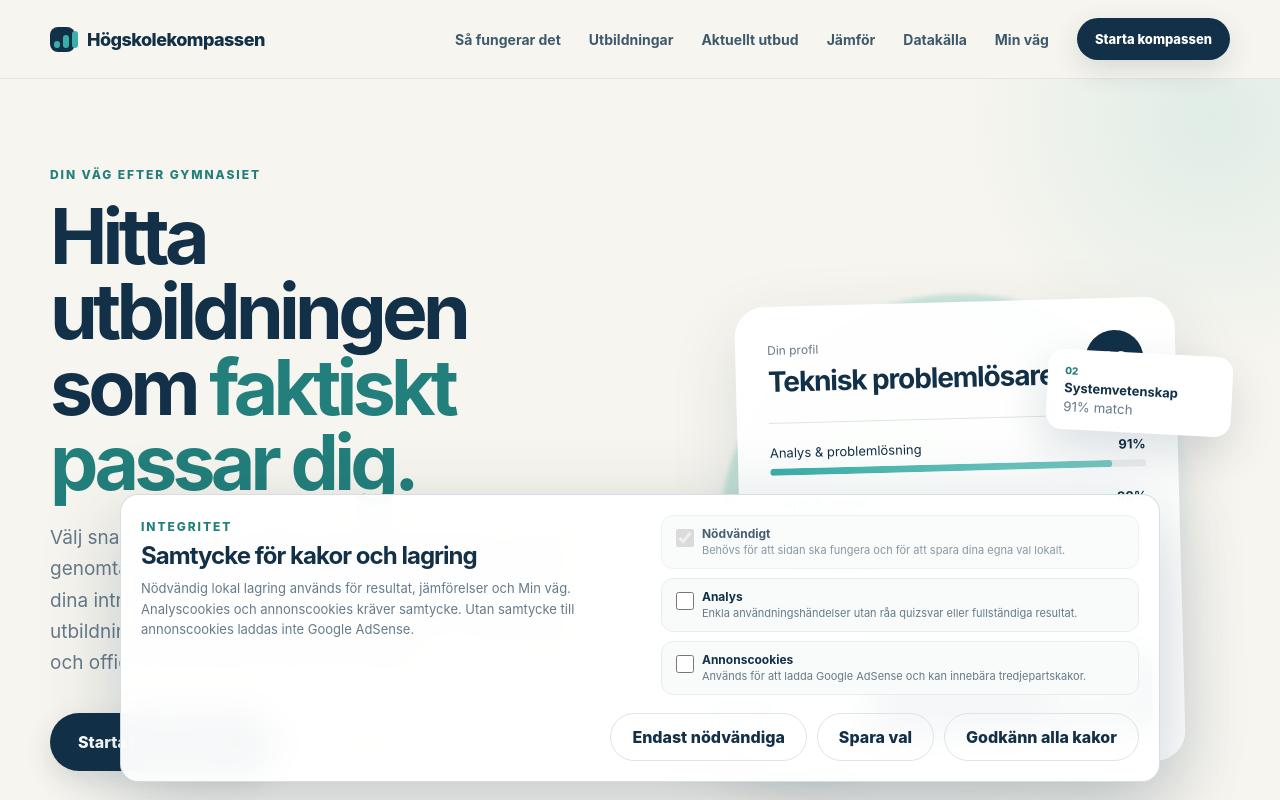
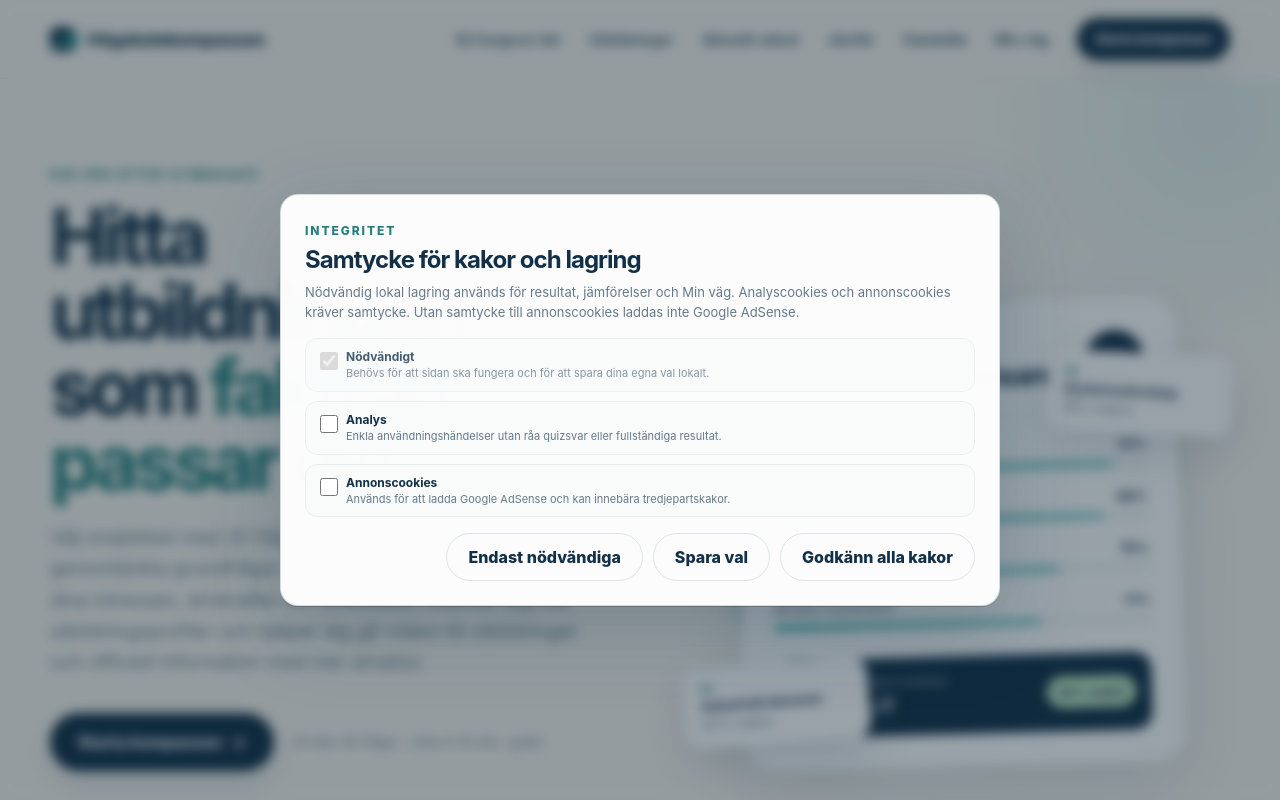
Before and after one commit to wwesslen-debug/Hogskolekompassen, a Next.js app: page / in a window 1280 px wide. Shown: the top 800 px of the page. Built offline with nearby package versions, Linux system fonts and the light colour scheme; no server answers.

Commit message:
Show cookie consent as first-visit popup

```diff
--- a/app/globals.css
+++ b/app/globals.css
@@ -567,25 +567,28 @@ img { max-width: 100%; }
 
 .cookieConsent {
   position: fixed;
-  inset: auto 18px 18px;
-  z-index: 80;
-  display: flex;
-  justify-content: center;
-  pointer-events: none;
+  inset: 0;
+  z-index: 120;
+  display: grid;
+  place-items: center;
+  padding: 18px;
+  background: rgba(13,34,50,.42);
+  backdrop-filter: blur(6px);
 }
 
 .cookieConsentPanel {
-  width: min(1040px, 100%);
-  display: grid;
-  grid-template-columns: 1.05fr 1fr;
-  gap: 18px;
-  padding: 20px;
+  width: min(720px, 100%);
+  max-height: calc(100vh - 36px);
+  overflow: auto;
+  display: grid;
+  grid-template-columns: 1fr;
+  gap: 16px;
+  padding: 24px;
   border: 1px solid rgba(18,48,71,.16);
   border-radius: 18px;
-  background: rgba(255,255,255,.96);
+  background: rgba(255,255,255,.98);
   box-shadow: 0 24px 80px rgba(18,48,71,.22);
   backdrop-filter: blur(16px);
-  pointer-events: auto;
 }
 
 .cookieConsentCopy h2 { margin: 6px 0 8px; font-size: 24px; letter-spacing: -.04em; }
@@ -606,7 +609,7 @@ img { max-width: 100%; }
 .cookieChoice strong { font-size: 12px; color: var(--ink); }
 .cookieChoice small { color: var(--muted); font-size: 11px; line-height: 1.35; }
 .cookieChoice.disabled { opacity: .78; }
-.cookieConsentActions { grid-column: 1 / -1; display: flex; justify-content: flex-end; gap: 10px; flex-wrap: wrap; }
+.cookieConsentActions { display: flex; justify-content: flex-end; gap: 10px; flex-wrap: wrap; }
 .contactPanel { max-width: 760px; }
 
 .quizPage { min-height: calc(100vh - 78px); padding: 62px 0 100px; }
@@ -819,8 +822,8 @@ img { max-width: 100%; }
   .navShell { height: 68px; }
   .mainNav > a:not(.button) { display: none; }
   .brand { font-size: 16px; }
-  .cookieConsent { inset: auto 10px 10px; }
-  .cookieConsentPanel { grid-template-columns: 1fr; max-height: calc(100vh - 20px); overflow: auto; padding: 16px; }
+  .cookieConsent { padding: 10px; }
+  .cookieConsentPanel { max-height: calc(100vh - 20px); padding: 16px; }
   .cookieConsentActions { justify-content: stretch; }
   .cookieConsentActions .button { flex: 1 1 100%; justify-content: center; }
   .hero { padding: 58px 0 70px; }
```
